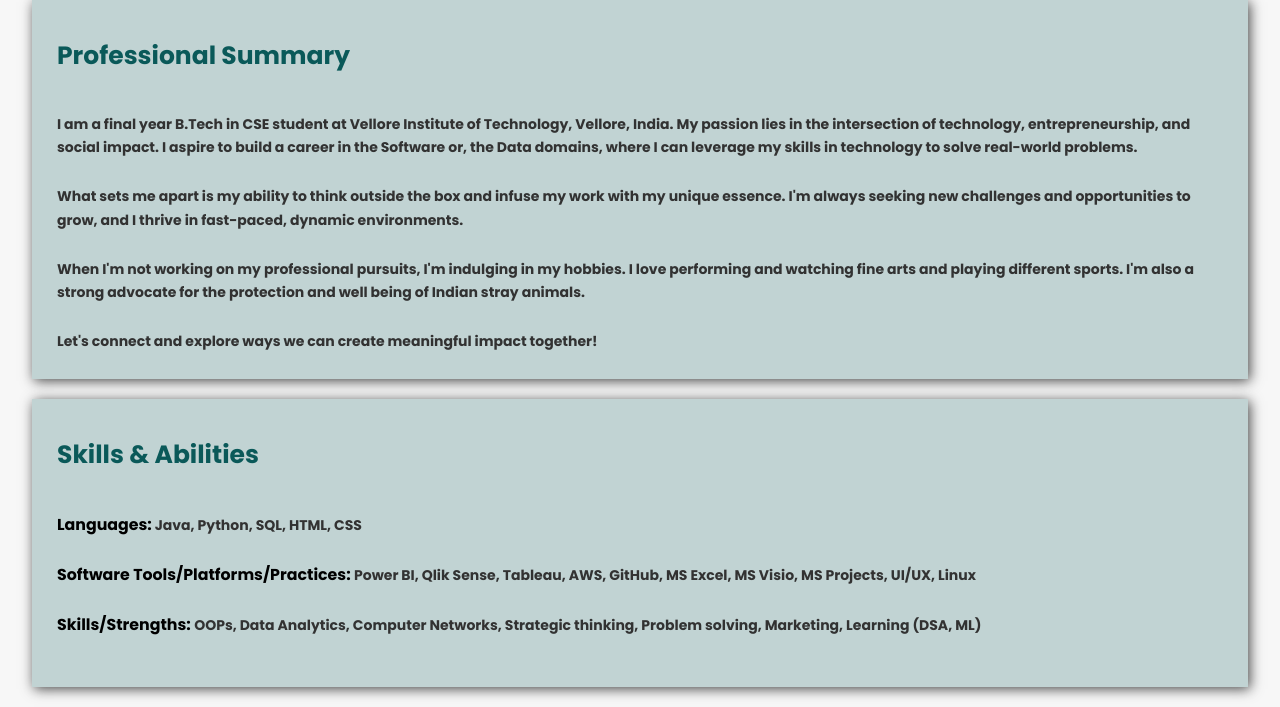
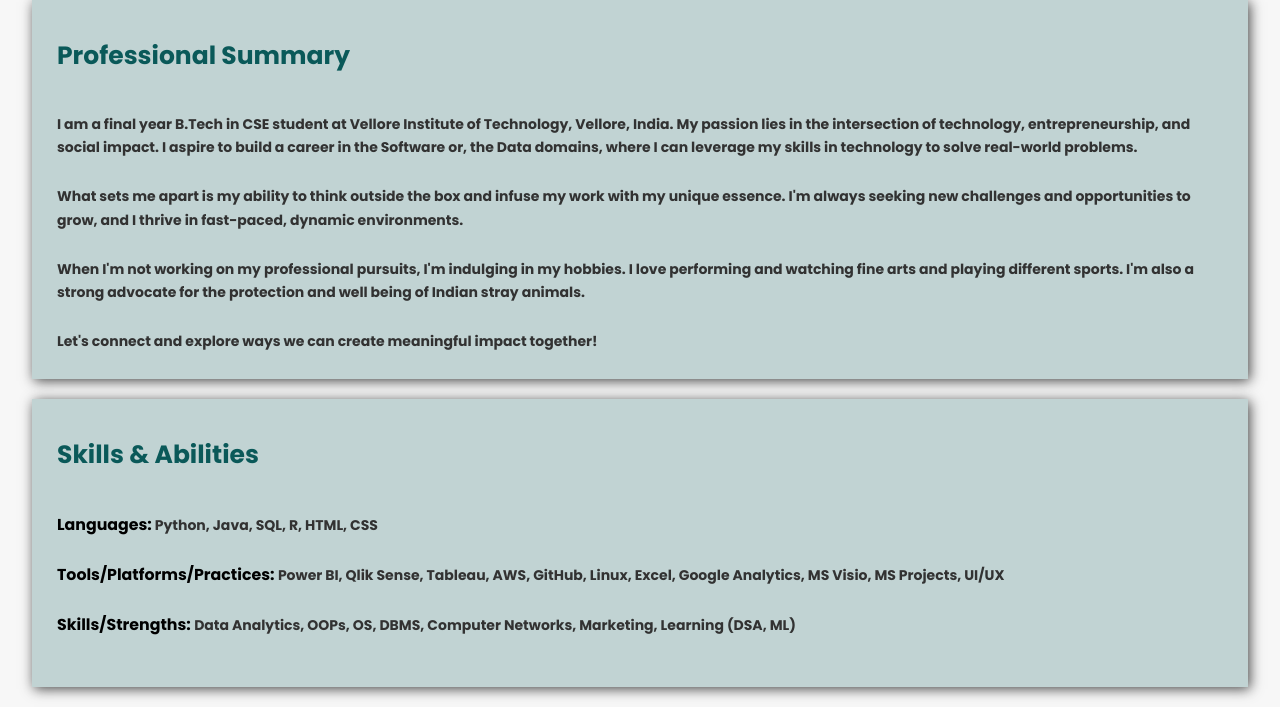
Before and after one commit to codeikshit15/Portfolio-Ikshit_Samanta, a plain HTML site: page About.html in a window 1280 px wide. Shown: the part 143-850 px from the top of the page. Drawn offline with Linux system fonts and the light colour scheme; a web font is replaced by a local one.

Commit message:
Update About.html

```diff
--- a/About.html
+++ b/About.html
@@ -65,9 +65,9 @@
 
             <div id="about" class="skill-ability">
             <h3>Skills & Abilities</h3><br>
-            <p><b>Languages:</b> Java, Python, SQL, HTML, CSS</p><br>
-            <p><b>Software Tools/Platforms/Practices: </b> Power BI, Qlik Sense, Tableau, AWS, GitHub, MS Excel, MS Visio, MS Projects, UI/UX, Linux</p><br>
-            <p><b>Skills/Strengths: </b> OOPs, Data Analytics, Computer Networks, Strategic thinking, Problem solving, Marketing, Learning (DSA, ML)</p><br>
+            <p><b>Languages:</b> Python, Java, SQL, R, HTML, CSS</p><br>
+            <p><b>Tools/Platforms/Practices: </b> Power BI, Qlik Sense, Tableau, AWS, GitHub, Linux, Excel, Google Analytics, MS Visio, MS Projects, UI/UX</p><br>
+            <p><b>Skills/Strengths: </b> Data Analytics, OOPs, OS, DBMS, Computer Networks, Marketing, Learning (DSA, ML)</p><br>
             </div>
 
 </body>
```
